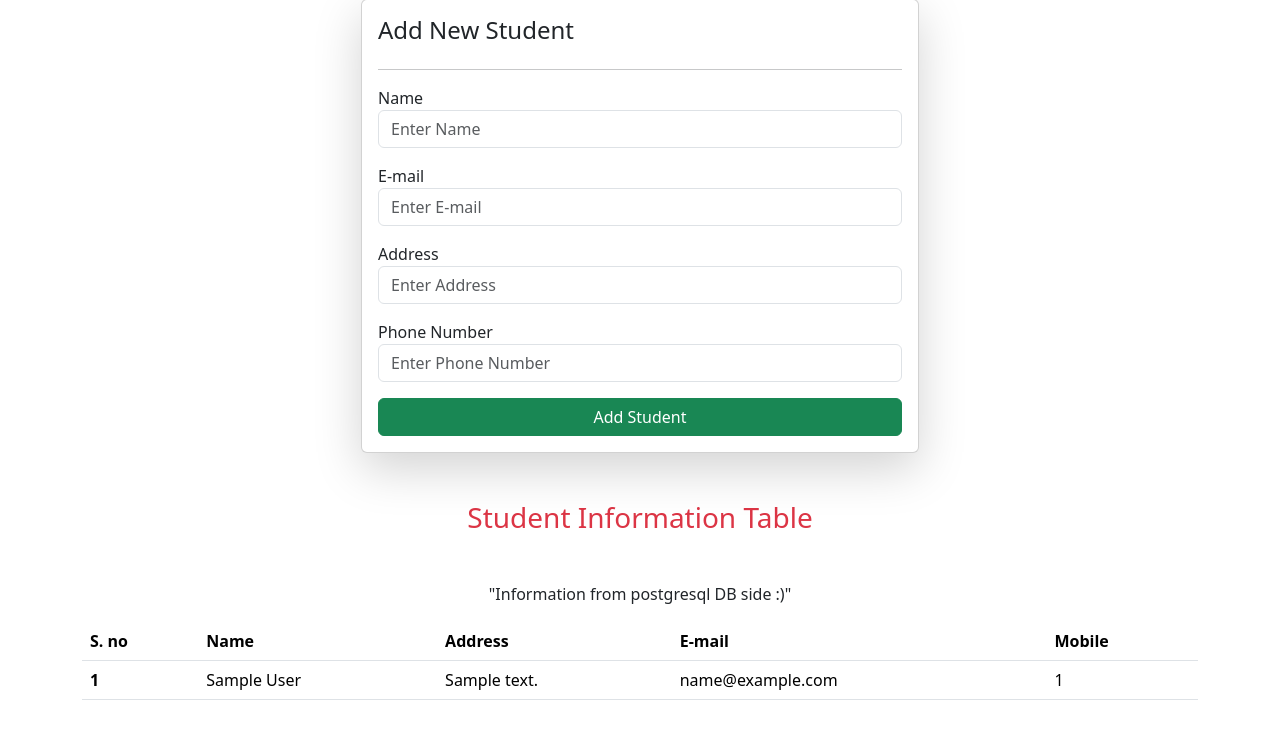
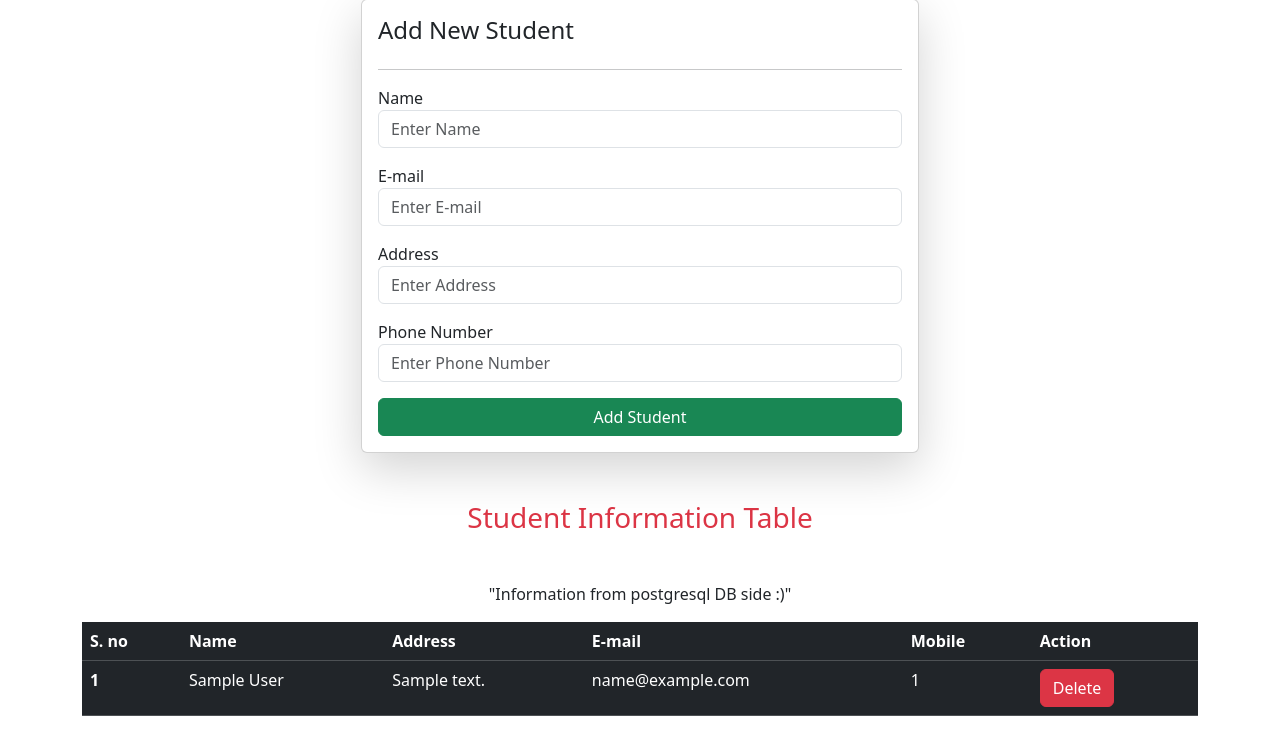
Before and after one commit to Mamun8854/django_practice, a Django app: page /about/ in a window 1280 px wide. Shown: the part 197-929 px from the top of the page. Before the commit the page ends 897 px from the top, so only its background shows below. Run offline with Django 4.2, Linux system fonts and the light colour scheme; tables that the repository leaves empty hold one stand-in row (values such as "Sample post").

Commit message:
delete data from displaying data

```diff
--- a/django_practice/urls.py
+++ b/django_practice/urls.py
@@ -20,5 +20,6 @@ from home.views import *
 urlpatterns = [
     path("", home, name="home"),
     path("about/", about, name="about"),
+    path("delete-student/<id>/", delete_student, name="delete_student"),
     path('admin/', admin.site.urls),
 ]
--- a/home/templates/home/about.html
+++ b/home/templates/home/about.html
@@ -41,7 +41,7 @@
    <div class="container">
     <h3 class="text-center text-danger my-5">Student Information Table</h3>
     <p class="text-center">"Information from postgresql DB side :)"</p>
-    <table class="table table-hover">
+    <table class="table table-hover table-dark table-rounded">
         <thead>
           <tr>
             <th scope="col">S. no</th>
@@ -49,6 +49,7 @@
             <th scope="col">Address</th>
             <th scope="col">E-mail</th>
             <th scope="col">Mobile</th>
+            <th scope="col">Action</th>
 
         </tr>
         </thead>
@@ -60,6 +61,7 @@
             <td>{{student.address}}</td>
             <td>{{student.email}}</td>
             <td>{{student.mobile}}</td>
+            <td><a class="btn btn-danger" href="/delete-student/{{student.id}}">Delete</a></td>
 
 
           </tr>
--- a/home/views.py
+++ b/home/views.py
@@ -34,3 +34,8 @@ def about(request):
     all_students= Student.objects.all()
     # print(all_students)
     return render(request, 'home/about.html', context={'students':all_students})
+
+def delete_student(request,id):
+    queryset = Student.objects.get(id = id)
+    queryset.delete()
+    return redirect('/about')
```
